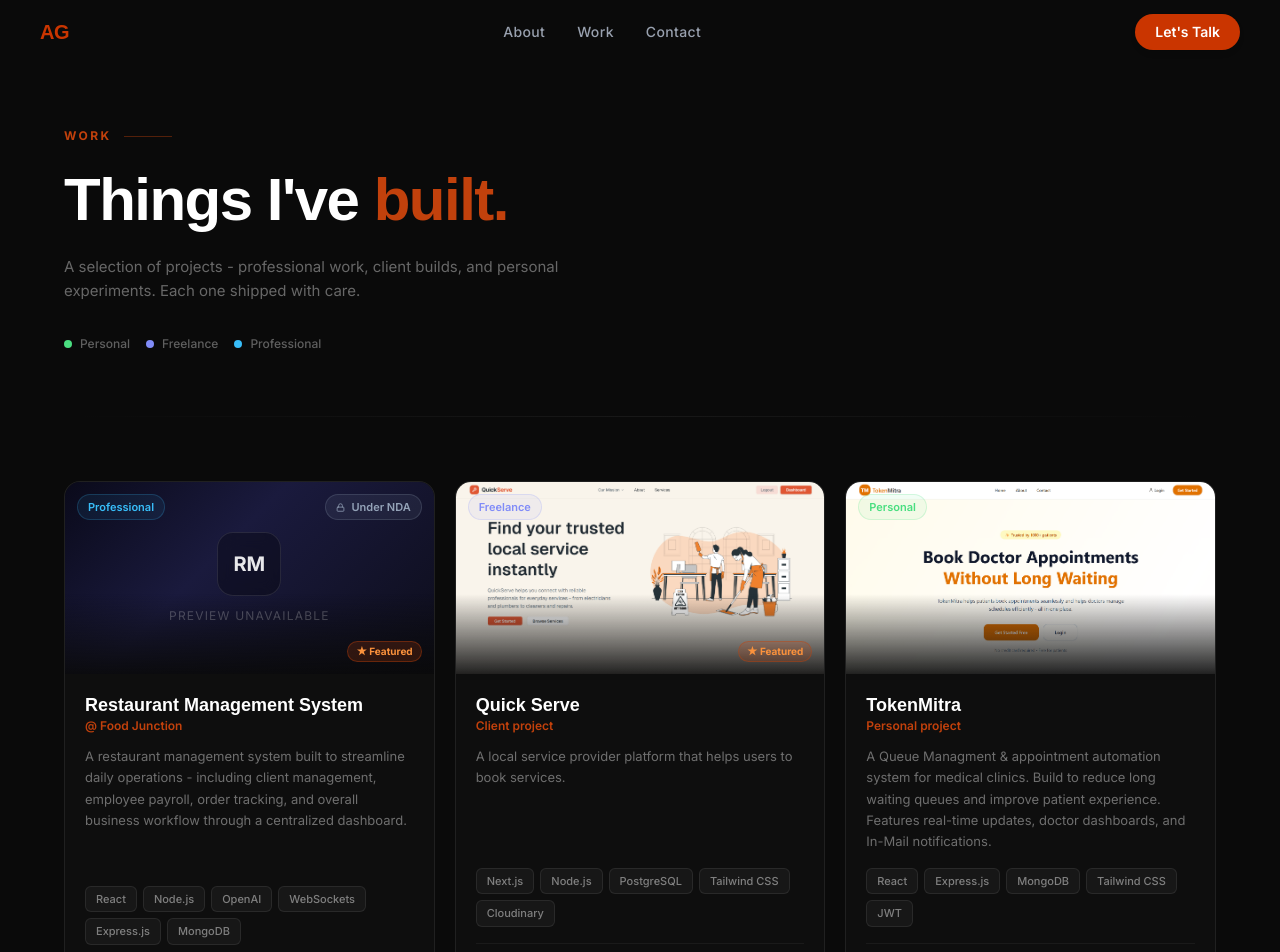
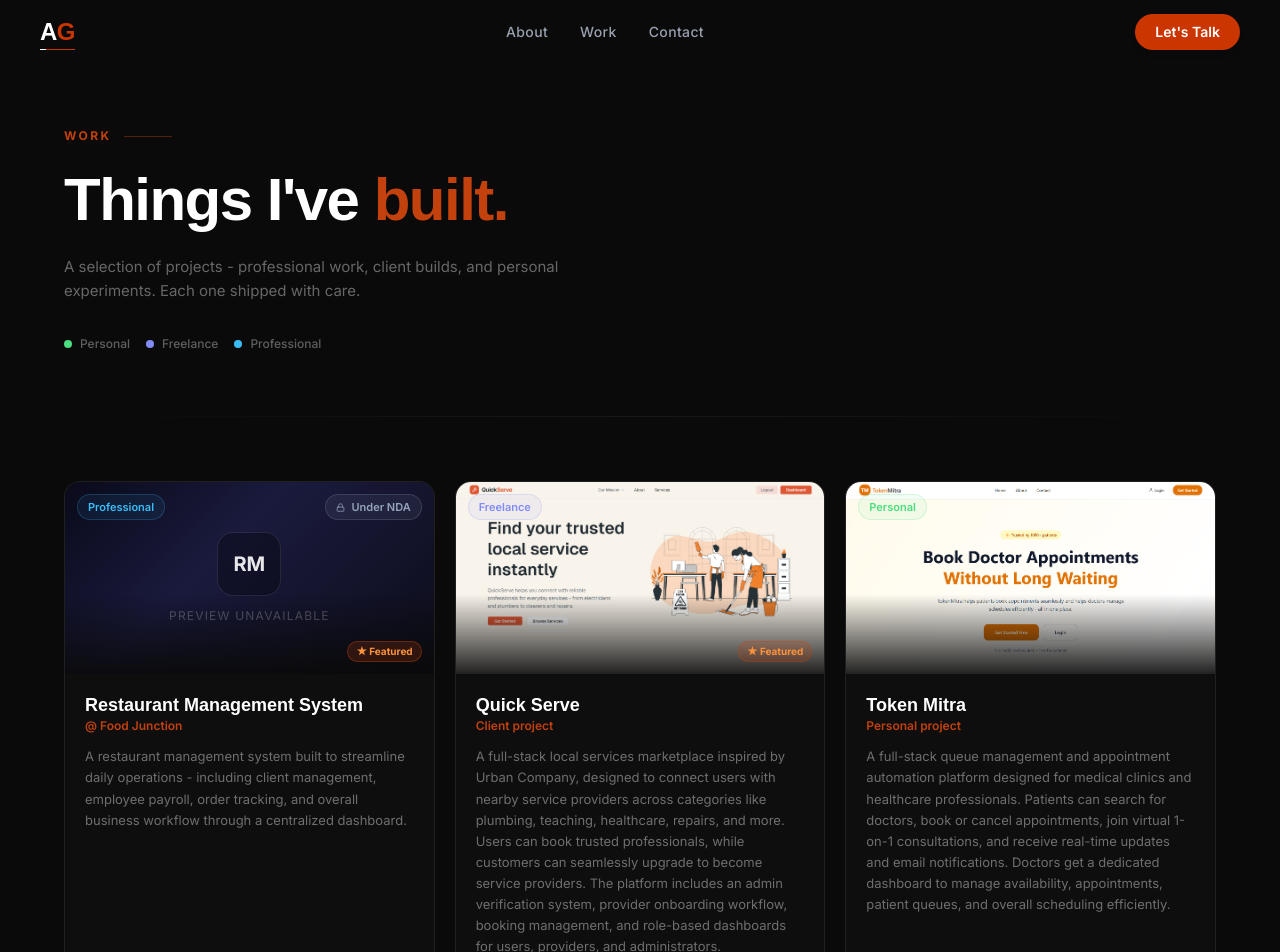
Before and after one commit to Abhijeet231/My-Portfolio-, a React (Vite) app: page /work in a window 1280 px wide. Shown: the top 952 px of the page. Built offline with nearby package versions, Linux system fonts and the light colour scheme.

Commit message:
feat: add environment variables for EmailJS integration and update contact form logic

```diff
--- a/src/components/common/Navbar.jsx
+++ b/src/components/common/Navbar.jsx
@@ -28,12 +28,23 @@ export default function Navbar() {
     >
       <div className="max-w-7xl mx-auto px-6 sm:px-10 flex items-center justify-between h-16">
         {/* Logo — scrolls to top */}
+
         <Link
           to="/"
-          className="text-orange-700 font-bold text-xl tracking-tight select-none cursor-pointer"
+          className="select-none cursor-pointer group"
           style={{ fontFamily: "'DM Sans', sans-serif" }}
         >
-          AG
+          <div className="relative">
+            <span className="text-white font-bold text-2xl tracking-tight">
+              A
+            </span>
+            <span className="text-orange-700 font-bold text-2xl tracking-tight">
+              G
+            </span>
+            <div className="absolute -bottom-0.5 left-0 right-0 h-px bg-orange-700">
+              <div className="absolute left-0 top-0 w-1.5 h-full bg-white" />
+            </div>
+          </div>
         </Link>
 
         {/* Desktop Links */}
@@ -65,9 +76,15 @@ export default function Navbar() {
           className="md:hidden flex flex-col gap-1.5 p-2 group"
           aria-label="Toggle menu"
         >
-          <span className={`block w-6 h-0.5 bg-white transition-all duration-300 ${menuOpen ? "rotate-45 translate-y-2" : ""}`} />
-          <span className={`block w-6 h-0.5 bg-white transition-all duration-300 ${menuOpen ? "opacity-0 scale-x-0" : ""}`} />
-          <span className={`block w-6 h-0.5 bg-white transition-all duration-300 ${menuOpen ? "-rotate-45 -translate-y-2" : ""}`} />
+          <span
+            className={`block w-6 h-0.5 bg-white transition-all duration-300 ${menuOpen ? "rotate-45 translate-y-2" : ""}`}
+          />
+          <span
+            className={`block w-6 h-0.5 bg-white transition-all duration-300 ${menuOpen ? "opacity-0 scale-x-0" : ""}`}
+          />
+          <span
+            className={`block w-6 h-0.5 bg-white transition-all duration-300 ${menuOpen ? "-rotate-45 -translate-y-2" : ""}`}
+          />
         </button>
       </div>
 
--- a/src/components/contact/useContactForm.jsx
+++ b/src/components/contact/useContactForm.jsx
@@ -2,12 +2,13 @@ import { useState, useCallback } from "react";
 import emailjs from "@emailjs/browser";
 import { toast } from "react-toastify";
 
-const COOLDOWN_MS = 60 * 1000; // 1 minute cooldown
+const COOLDOWN_MS = Number(import.meta.env.VITE_CONTACT_COOLDOWN_MS);
 const COOLDOWN_KEY = "contact_last_sent";
 
-const EMAILJS_SERVICE  = "service_6f5ycrf";
-const EMAILJS_TEMPLATE = "template_uq26oxr";
-const EMAILJS_KEY      = "ak7dkScnnCxjzaBXu";
+
+const EMAILJS_SERVICE  = import.meta.env.VITE_EMAILJS_SERVICE_ID;
+const EMAILJS_TEMPLATE = import.meta.env.VITE_EMAILJS_TEMPLATE_ID;
+const EMAILJS_KEY      = import.meta.env.VITE_EMAILJS_PUBLIC_KEY;
 
 const INITIAL = { name: "", email: "", subject: "", message: "" };
 
--- a/src/data/projects.js
+++ b/src/data/projects.js
@@ -20,10 +20,10 @@ export const projects = [
     title: "Quick Serve",
     subtitle: "Client project",
     description:
-      "A local service provider platform that helps users to book services.",
+      " A full-stack local services marketplace inspired by Urban Company, designed to connect users with nearby service providers across categories like plumbing, teaching, healthcare, repairs, and more. Users can book trusted professionals, while customers can seamlessly upgrade to become service providers. The platform includes an admin verification system, provider onboarding workflow, booking management, and role-based dashboards for users, providers, and administrators.",
     image: quickserveImg, // replace with "/projects/quick-serve.png"
     gradient: "linear-gradient(135deg, #071a0f 0%, #0f3320 40%, #071a0f 100%)",
-    tech: ["Next.js", "Node.js", "PostgreSQL", "Tailwind CSS", "Cloudinary"],
+    tech: ["Next.js", "Node.js","Express.js", "MongoDB", "Tailwind CSS", "React", "JWT"],
     github: "https://github.com/Abhijeet231/QuickServe",
     live: "https://quickserve.tokenmitra.online/",
     type: "freelance",
@@ -31,13 +31,13 @@ export const projects = [
     featured: true,
   },
   {
-    title: "TokenMitra",
+    title: "Token Mitra",
     subtitle: "Personal project",
     description:
-      "A Queue Managment & appointment automation system for medical clinics. Build to reduce long waiting queues and improve patient experience. Features real-time updates, doctor dashboards, and In-Mail notifications.",
+      "A full-stack queue management and appointment automation platform designed for medical clinics and healthcare professionals. Patients can search for doctors, book or cancel appointments, join virtual 1-on-1 consultations, and receive real-time updates and email notifications. Doctors get a dedicated dashboard to manage availability, appointments, patient queues, and overall scheduling efficiently.",
     image: tokenmitraImg, // replace with "/projects/tokenmitra.png"
     gradient: "linear-gradient(135deg, #1a0a00 0%, #3d1a00 40%, #1a0800 100%)",
-    tech: ["React", "Express.js", "MongoDB", "Tailwind CSS", "JWT"],
+    tech: ["React","Node.js", "Express.js", "MongoDB", "Tailwind CSS", "JWT", "WebSockets"],
     github: "https://github.com/Abhijeet231/Token_Mitra", // replace with real URL
     live: "https://www.tokenmitra.online/", // replace with real URL
     type: "personal",
--- a/src/pages/Hero.jsx
+++ b/src/pages/Hero.jsx
@@ -52,7 +52,7 @@ function Hero() {
           }}
         >
           {/* Name */}
-          <h1 className="text-5xl sm:text-7xl md:text-8xl font-semibold text-white leading-tight tracking-tight mb-5">
+          <h1 className="text-5xl sm:text-7xl md:text-8xl font-medium text-white leading-tight tracking-tight mb-5">
             Abhijeet Ghosh
           </h1>
 
```
Also changed, not shown: src/index.css (line endings or trailing spaces), 1 other file (tests, documents, lock files or other folders).
